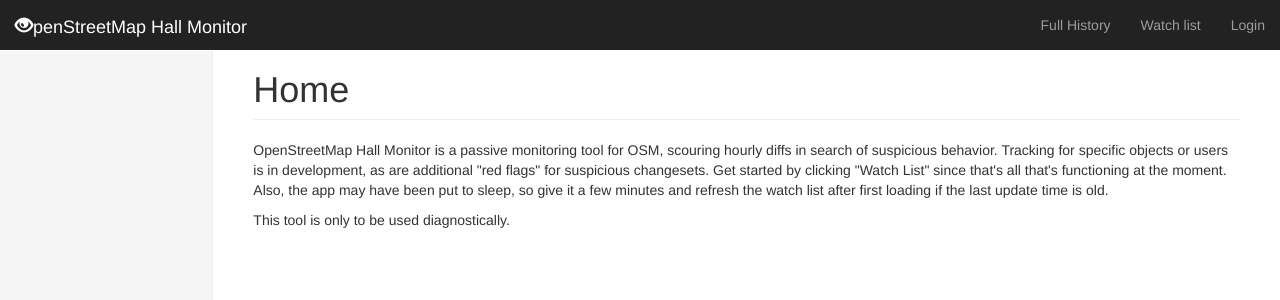
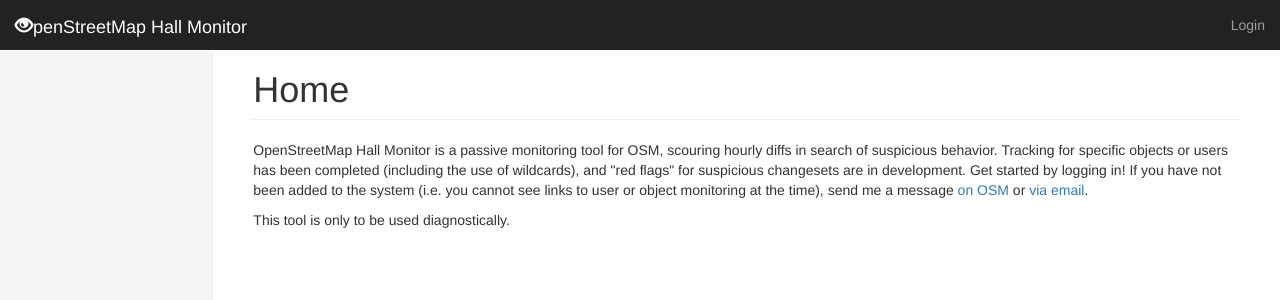
Before and after one commit to ethan-nelson/osmhm_site, a Python web app: template osmhm_site/templates/home.mako in a window 1280 px wide. Shown: the top 300 px of the page. Run offline with Mako, Linux system fonts and the light colour scheme; the template is opened without the code that fills it, so the values that code supplies are empty.

Commit message:
Updating template

```diff
--- a/osmhm_site/templates/base.mako
+++ b/osmhm_site/templates/base.mako
@@ -28,8 +28,8 @@
         </div>
         <div id="navbar" class="navbar-collapse collapse">
           <ul class="nav navbar-nav navbar-right">
-            <li><a href="${request.route_path('history')}">Full History</a></li>
-            <li><a href="${request.route_path('watch')}">Watch list</a></li>
+<!--            <li><a href="${request.route_path('history')}">Full history</a></li>
+            <li><a href="${request.route_path('watch')}">Watch list</a></li> -->
             % if user and (user.is_dwg or user.is_admin or user.is_owner):
             <li><a href="${request.route_path('user_watch')}">User watch list</a></li>
             <li><a href="${request.route_path('object_watch')}">Object watch list</a></li>
--- a/osmhm_site/templates/home.mako
+++ b/osmhm_site/templates/home.mako
@@ -3,6 +3,6 @@
 </%block>
 <%block name="content">
 <h1 class="page-header">Home</h1>
-<p>OpenStreetMap Hall Monitor is a passive monitoring tool for OSM, scouring hourly diffs in search of suspicious behavior. Tracking for specific objects or users is in development, as are additional "red flags" for suspicious changesets. Get started by clicking "Watch List" since that's all that's functioning at the moment. Also, the app may have been put to sleep, so give it a few minutes and refresh the watch list after first loading if the last update time is old.</p>
+<p>OpenStreetMap Hall Monitor is a passive monitoring tool for OSM, scouring hourly diffs in search of suspicious behavior. Tracking for specific objects or users has been completed (including the use of wildcards), and "red flags" for suspicious changesets are in development. Get started by logging in! If you have not been added to the system (i.e. you cannot see links to user or object monitoring at the time), send me a message <a href="http://www.openstreetmap.org/message/new/FTA">on OSM</a> or <a href="mailto:ethan-nelson@users.noreply.github.com">via email</a>.</p>
 <p>This tool is only to be used diagnostically.</p>
 </%block>
```
